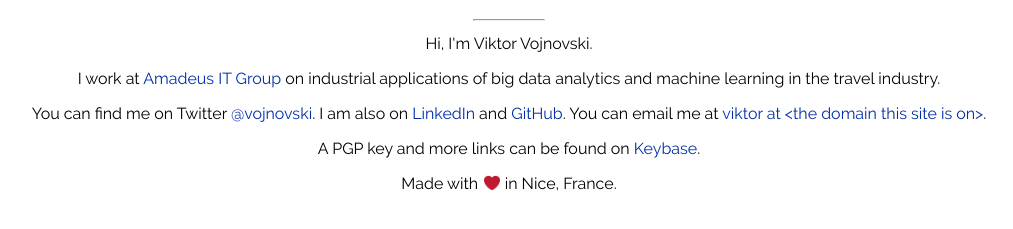
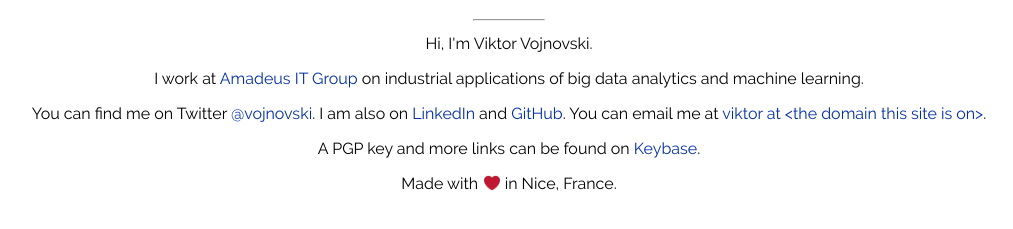
Before and after one commit to vojnovski/vojnovski.github.io, a plain HTML site: page index.html in a window 1280 px wide. Shown: the part 61-290 px from the top of the page, without its empty margins (131-1144 px from the left). Drawn offline with Linux system fonts and the light colour scheme.

Commit message:
rephrase

```diff
--- a/index.html
+++ b/index.html
@@ -38,7 +38,7 @@
 			<h1>Welcome</h1>
 			<hr>
 			<h2>Hi, I'm <span itemprop="name">Viktor Vojnovski</span>.</h2>
-			<p>I work at <span itemprop="worksFor"><a href="http://www.amadeus.com/">Amadeus IT Group</a></span> on industrial applications of big data analytics and machine learning in the travel industry.</p>
+			<p>I work at <span itemprop="worksFor"><a href="http://www.amadeus.com/">Amadeus IT Group</a></span> on industrial applications of big data analytics and machine learning.</p>
             <p>You can find me on Twitter <a href="https://www.twitter.com/vojnovski">@vojnovski</a>. I am also on <a href="https://www.linkedin.com/in/vojnovski">LinkedIn</a> and <a href="https://github.com/vojnovski">GitHub</a>. You can email me at <span class=linklike itemprop="email">viktor at &lt;the domain this site is on&gt;</span>.</p>
 			<p>A PGP key and more links can be found on <a href="https://keybase.io/vojnovski">Keybase</a>.</p>
 			<p>Made with <img class="emoji" draggable="false" alt="❤️" src="heart.png"/> in <span itemprop="homeLocation" itemscope itemtype="https://schema.org/City"><span itemprop="name">Nice, France</span></span>.</p>
```
